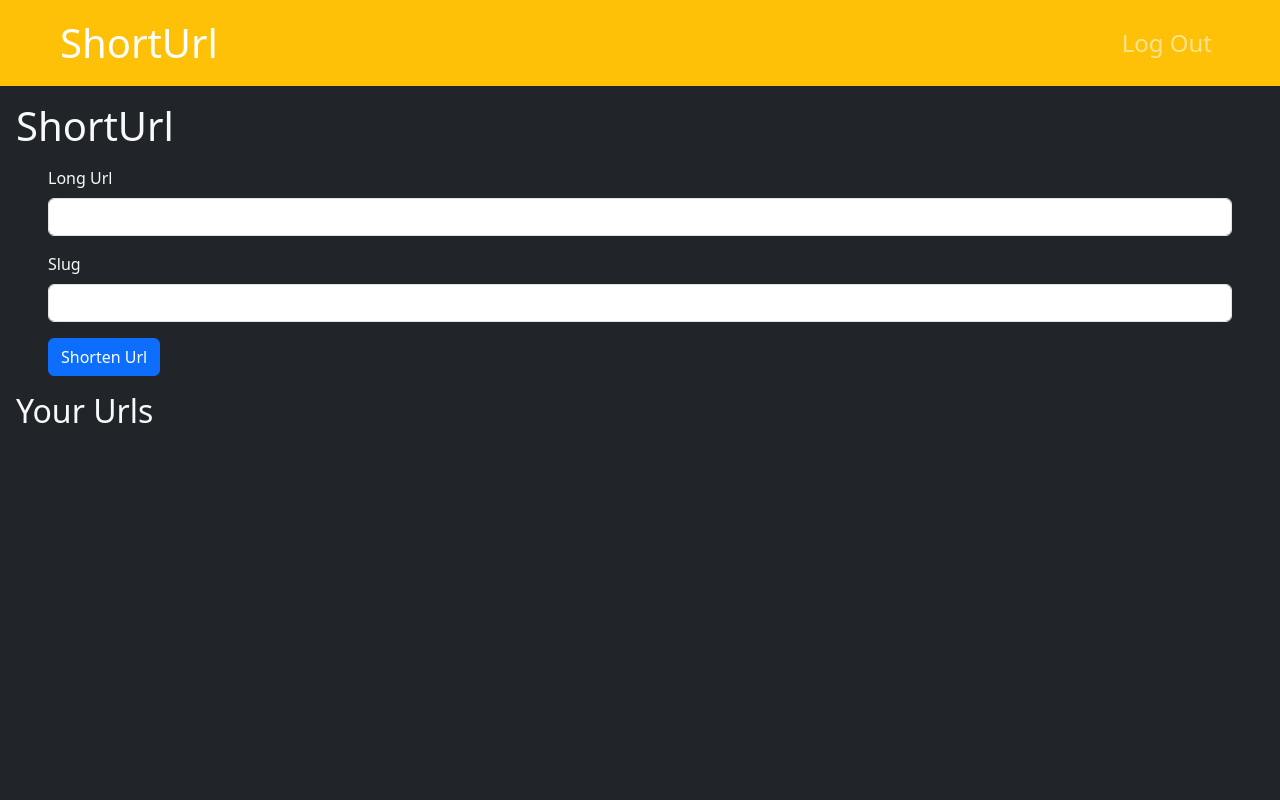
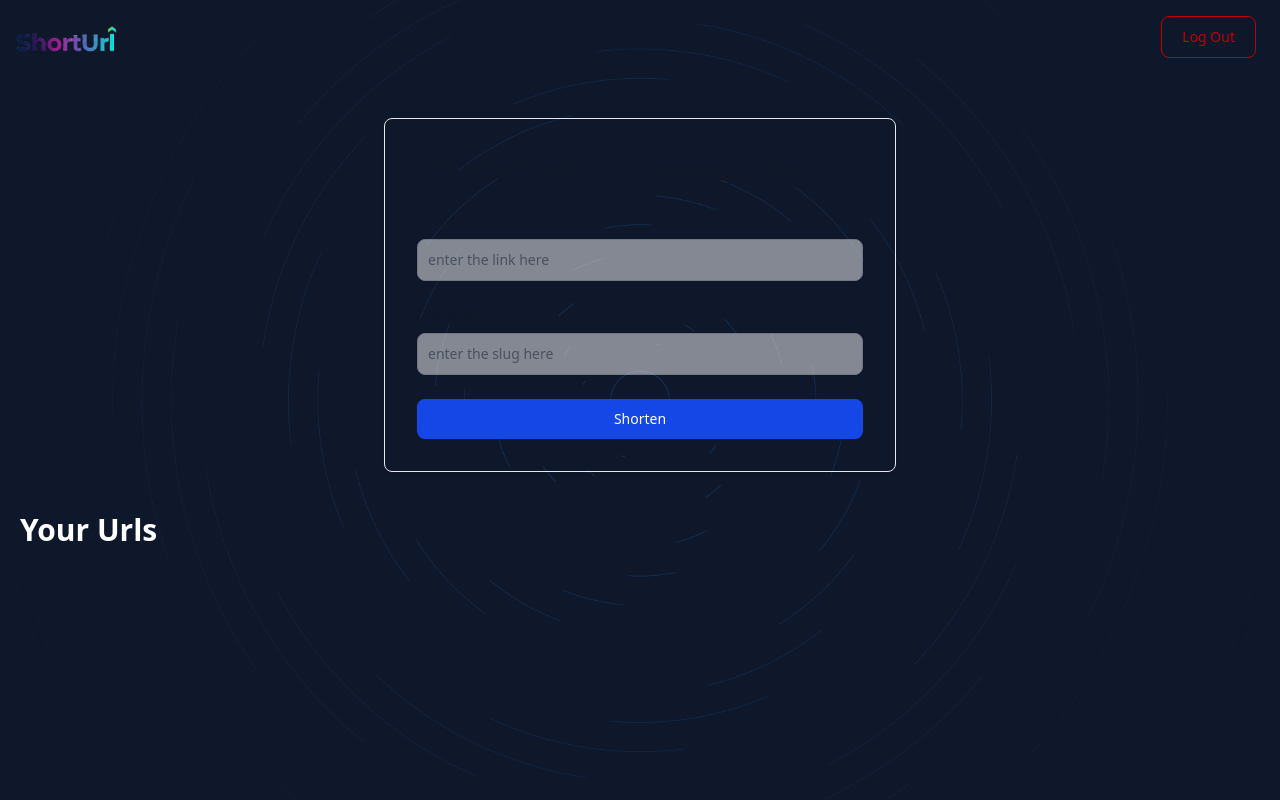
Before and after one commit to pa45h/ShortUrl, a Flask app: page / in a window 1280 px wide. Run offline with Flask 3, Linux system fonts and the light colour scheme; a user stored in the database is signed in.

Commit message:
ui changes

```diff
--- a/templates/base.html
+++ b/templates/base.html
@@ -4,46 +4,58 @@
     <meta charset="utf-8" />
     <meta name="viewport" content="width=device-width, initial-scale=1" />
     <title>ShortUrl</title>
-    <link
-      href="https://cdn.jsdelivr.net/npm/bootstrap@5.3.8/dist/css/bootstrap.min.css"
-      rel="stylesheet"
-      integrity="sha384-sRIl4kxILFvY47J16cr9ZwB07vP4J8+LH7qKQnuqkuIAvNWLzeN8tE5YBujZqJLB"
-      crossorigin="anonymous"
-    />
+    <script src="https://cdn.jsdelivr.net/npm/@tailwindcss/browser@4"></script>
   </head>
-  <body class="bg-dark text-light">
-    <nav class="navbar navbar-expand-lg bg-warning" data-bs-theme="dark">
-      <div class="container-fluid">
-        <a class="navbar-brand mx-5 fs-1" href="#">ShortUrl</a>
-        <button
-          class="navbar-toggler"
-          type="button"
-          data-bs-toggle="collapse"
-          data-bs-target="#navbarSupportedContent"
-          aria-controls="navbarSupportedContent"
-          aria-expanded="false"
-          aria-label="Toggle navigation"
-        >
-          <span class="navbar-toggler-icon"></span>
-        </button>
-        <div class="collapse navbar-collapse" id="navbarSupportedContent">
-          <ul class="navbar-nav ms-auto mx-5 fs-4">
+  <body
+    class="w-screen h-screen bg-[url(/static/bg.png)] bg-slate-900 bg-fixed bg-no-repeat bg-contain bg-center"
+  >
+    <nav>
+      <div
+        class="flex flex-wrap justify-between items-center mx-auto max-w-screen-xl p-4"
+      >
+        <a href="/" class="flex items-center space-x-3 rtl:space-x-reverse">
+          <img src="/static/logo.png" width="100" height="70" />
+        </a>
+        <div>
+          <ul>
             {% if "user" in session %}
-            <a href="/logout" class="nav-link">Log Out</a>
+            <a href="/logout">
+              <button
+                type="button"
+                class="text-red-700 hover:text-white border border-red-700 hover:bg-red-800 focus:ring-4 focus:outline-none focus:ring-red-300 font-medium rounded-lg text-sm px-5 py-2.5 text-center me-2 mb-1 dark:border-red-500 dark:text-red-500 dark:hover:text-white dark:hover:bg-red-600 dark:focus:ring-red-900"
+              >
+                Log Out
+              </button>
+            </a>
             {% else %}
-            <a href="/login" class="nav-link">Log In</a>
-            <a href="/register" class="nav-link">Register</a>
+            <a href="/login">
+              <button
+                class="relative inline-flex items-center justify-center p-0.5 mb-1 me-2 overflow-hidden text-sm font-medium text-gray-900 rounded-lg group bg-gradient-to-br from-green-400 to-blue-600 group-hover:from-green-400 group-hover:to-blue-600 hover:text-white dark:text-white focus:ring-4 focus:outline-none focus:ring-green-200 dark:focus:ring-green-800"
+              >
+                <span
+                  class="relative px-5 py-2.5 transition-all ease-in duration-75 bg-white dark:bg-gray-900 rounded-md group-hover:bg-transparent group-hover:dark:bg-transparent"
+                >
+                  Log In
+                </span>
+              </button>
+            </a>
+            <a href="/register">
+              <button
+                class="relative inline-flex items-center justify-center p-0.5 mb-2 me-2 overflow-hidden text-sm font-medium text-gray-900 rounded-lg group bg-gradient-to-br from-purple-600 to-blue-500 group-hover:from-purple-600 group-hover:to-blue-500 hover:text-white dark:text-white focus:ring-4 focus:outline-none focus:ring-blue-300 dark:focus:ring-blue-800"
+              >
+                <span
+                  class="relative px-5 py-2.5 transition-all ease-in duration-75 bg-white dark:bg-gray-900 rounded-md group-hover:bg-transparent group-hover:dark:bg-transparent"
+                >
+                  Register
+                </span>
+              </button>
+            </a>
             {% endif%}
           </ul>
         </div>
       </div>
     </nav>
+
     {% block content %} {% endblock content %}
-
-    <script
-      src="https://cdn.jsdelivr.net/npm/bootstrap@5.3.8/dist/js/bootstrap.bundle.min.js"
-      integrity="sha384-FKyoEForCGlyvwx9Hj09JcYn3nv7wiPVlz7YYwJrWVcXK/BmnVDxM+D2scQbITxI"
-      crossorigin="anonymous"
-    ></script>
   </body>
 </html>
--- a/templates/index.html
+++ b/templates/index.html
@@ -5,46 +5,66 @@
     <meta charset="utf-8" />
     <meta name="viewport" content="width=device-width, initial-scale=1" />
     <title>ShortUrl</title>
-    <link
-      href="https://cdn.jsdelivr.net/npm/bootstrap@5.3.8/dist/css/bootstrap.min.css"
-      rel="stylesheet"
-      integrity="sha384-sRIl4kxILFvY47J16cr9ZwB07vP4J8+LH7qKQnuqkuIAvNWLzeN8tE5YBujZqJLB"
-      crossorigin="anonymous"
-    />
+    <script src="https://cdn.jsdelivr.net/npm/@tailwindcss/browser@4"></script>
   </head>
   <body>
-    <h1 class="m-3">ShortUrl</h1>
-    <form method="post" class="mx-5">
-      <div class="mb-3">
-        <label for="logUrlInput" class="form-label">Long Url</label>
+    <div
+      class="w-full max-w-lg p-4 border border-gray-200 rounded-lg shadow-sm sm:p-6 md:p-8 dark:border-gray-700 mx-auto my-10"
+    >
+      <form class="space-y-6" action="post">
+        <h5 class="text-3xl font-medium text-gray-900 dark:text-white">
+          Shorten Your Loooong Links :)
+        </h5>
+        <div>
+          <label
+            for="logUrlInput"
+            class="block mb-2 text-sm font-medium text-gray-900 dark:text-white"
+            >Your Url</label
+          >
           <input
-          type="url"
+            type="text"
             name="long_url"
-          class="form-control"
             id="logUrlInput"
+            class="bg-gray-50 border border-gray-300 text-gray-900 text-sm rounded-lg focus:ring-blue-500 focus:border-blue-500 block w-full p-2.5 dark:bg-gray-600 dark:border-gray-500 dark:placeholder-gray-400 dark:text-white opacity-50"
+            placeholder="enter the link here"
+            required
           />
         </div>
-      <div class="mb-3">
-        <label for="slugInput" class="form-label">Slug</label>
-        <input type="text" name="slug" class="form-control" id="slugInput" />
+        <div>
+          <label
+            for="slugInput"
+            class="block mb-2 text-sm font-medium text-gray-900 dark:text-white"
+            >Customize Your Url</label
+          >
+          <input
+            type="password"
+            name="slug"
+            id="slugInput"
+            placeholder="enter the slug here"
+            class="bg-gray-50 border border-gray-300 text-gray-900 text-sm rounded-lg focus:ring-blue-500 focus:border-blue-500 block w-full p-2.5 dark:bg-gray-600 dark:border-gray-500 dark:placeholder-gray-400 dark:text-white opacity-50"
+            required
+          />
         </div>
-      <button type="submit" class="btn btn-primary">Shorten Url</button>
+        <button
+          type="submit"
+          class="w-full text-white bg-blue-700 hover:bg-blue-800 focus:ring-4 focus:outline-none focus:ring-blue-300 font-medium rounded-lg text-sm px-5 py-2.5 text-center dark:bg-blue-600 dark:hover:bg-blue-700 dark:focus:ring-blue-800"
+        >
+          Shorten
+        </button>
       </form>
-    <h2 class="m-3">Your Urls</h2>
+    </div>
+
+    <h2 class="m-5 text-white font-bold text-3xl">Your Urls</h2>
     {% for url in all_urls %}
     <ul class="list-group mx-5">
       <li class="list-group-item">
         <a href="{{request.host_url}}{{url.short_url}}" target="_black"
-        >{{request.host_url}}{{url.short_url}}</a>
+          >{{request.host_url}}{{url.short_url}}</a
+        >
         <a href="/delete/{{url.id}}" class="btn btn-danger float-end">Delete</a>
       </li>
     </ul>
     {% endfor %}
-    <script
-      src="https://cdn.jsdelivr.net/npm/bootstrap@5.3.8/dist/js/bootstrap.bundle.min.js"
-      integrity="sha384-FKyoEForCGlyvwx9Hj09JcYn3nv7wiPVlz7YYwJrWVcXK/BmnVDxM+D2scQbITxI"
-      crossorigin="anonymous"
-    ></script>
   </body>
 </html>
 {% endblock content %}
```
Also changed, not shown: instance/url.db, static/bg.png (added), static/logo.png (added). Lines whose indentation alone changed are shown as unchanged.
